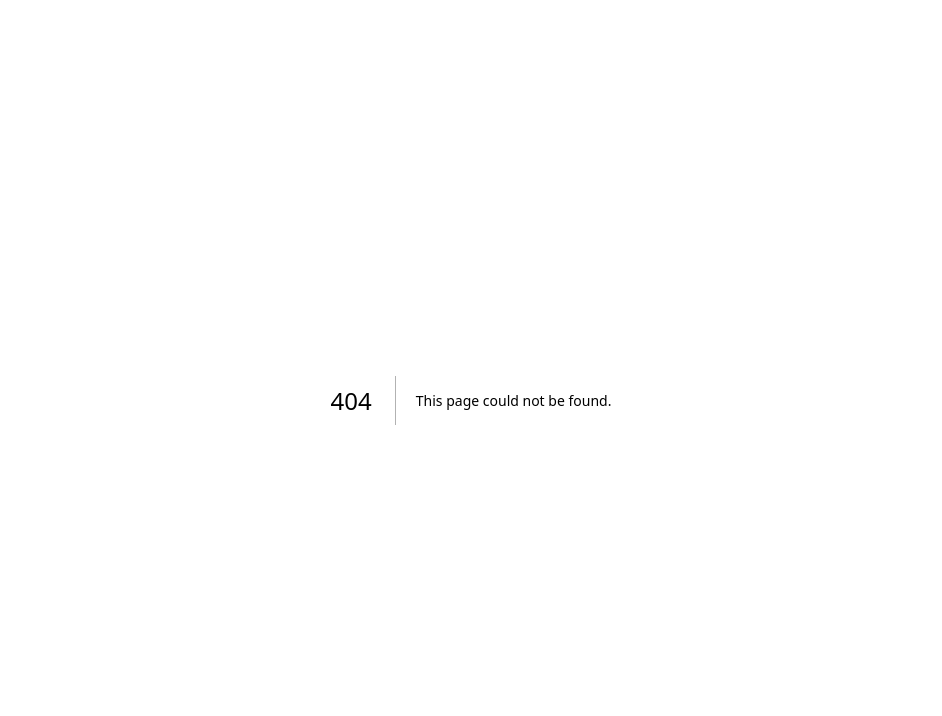
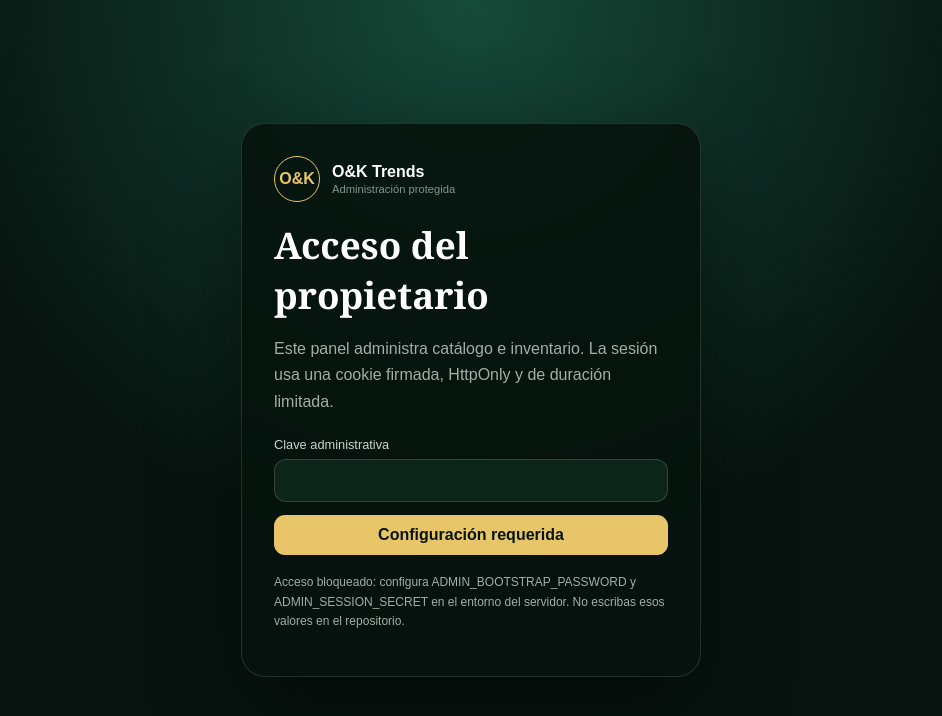
Before and after one commit to leivakevin620-ui/ok-trends-web, a Next.js app: page /admin/login in a window 1280 px wide. Before the commit this address had no page. Shown: the top 716 px of the page, without its empty margins (169-1111 px from the left). Built offline with nearby package versions, Linux system fonts and the light colour scheme; no server answers.

Commit message:
feat(admin): add locked owner login page

```diff
--- /dev/null
+++ b/src/app/admin/login/page.tsx
@@ -0,0 +1,40 @@
+import Link from "next/link";
+import { AdminLoginForm } from "@/components/admin/admin-login-form";
+import {
+  getServerConfiguration,
+  isAdminBootstrapConfigured,
+} from "@/lib/server-env";
+
+export const dynamic = "force-dynamic";
+
+export default function AdminLoginPage() {
+  const configured = isAdminBootstrapConfigured(getServerConfiguration());
+
+  return (
+    <main className="admin-login-page">
+      <section className="admin-login-card">
+        <Link className="admin-brand" href="/">
+          <span className="admin-brand-mark">O&K</span>
+          <span>
+            <strong>O&K Trends</strong>
+            <small>Administración protegida</small>
+          </span>
+        </Link>
+
+        <h1>Acceso del propietario</h1>
+        <p>
+          Este panel administra catálogo e inventario. La sesión usa una cookie firmada,
+          HttpOnly y de duración limitada.
+        </p>
+
+        <AdminLoginForm configured={configured} />
+
+        <p className="admin-config-note">
+          {configured
+            ? "El acceso de arranque está activo. Supabase Auth reemplazará este mecanismo cuando exista un proyecto exclusivo para O&K Trends."
+            : "Acceso bloqueado: configura ADMIN_BOOTSTRAP_PASSWORD y ADMIN_SESSION_SECRET en el entorno del servidor. No escribas esos valores en el repositorio."}
+        </p>
+      </section>
+    </main>
+  );
+}
```
